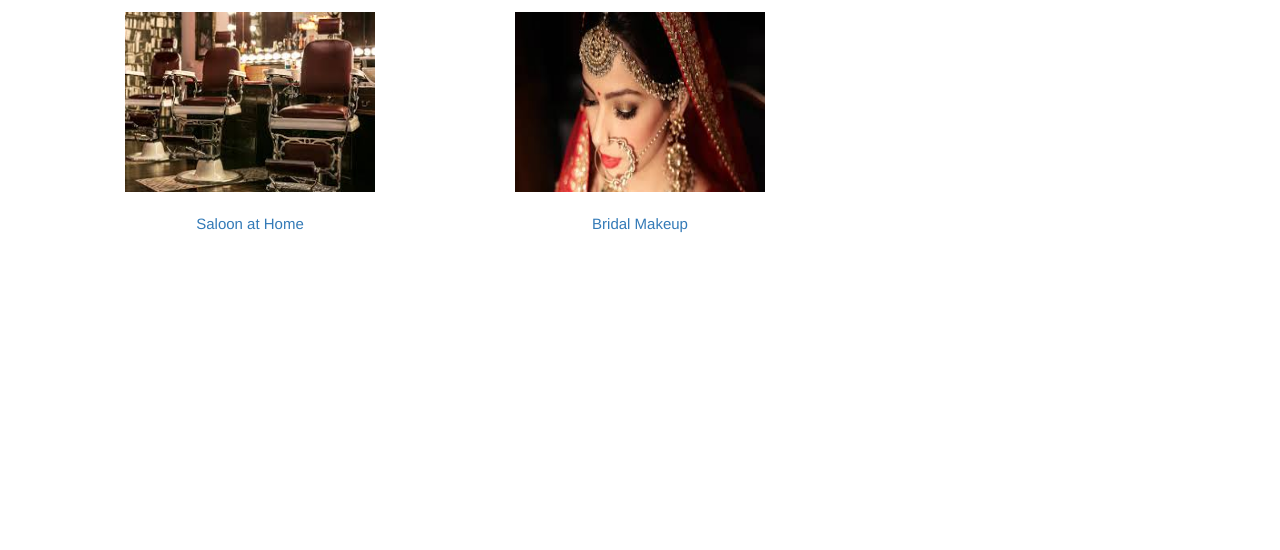
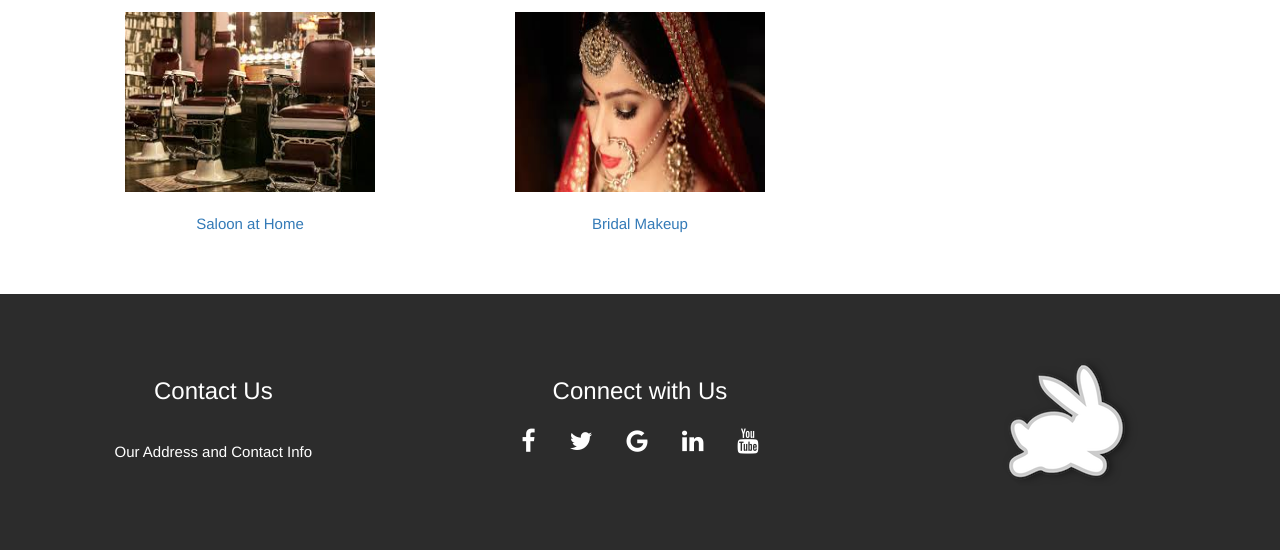
Before and after one commit to coyg7/Home-Services, a plain HTML site: page index.html in a window 1280 px wide. Shown: the part 1648-2198 px from the top of the page. Before the commit the page ends 1942 px from the top, so only its background shows below. Drawn offline with nearby package versions, Linux system fonts and the light colour scheme.

Commit message:
footer section added

```diff
--- a/css/style.css
+++ b/css/style.css
@@ -99,4 +99,3 @@
 	h4{
 	font-size: 0.9em;
 	}
-	}
--- a/index.html
+++ b/index.html
@@ -17,7 +17,30 @@
 
 
   <style>
+  	footer{
+		width: 100%;
+		background-color: #2c2c2c;
+		padding: 5%;
+		color: #fff;
+	}
 
+	.fa{
+		padding: 15px;
+		font-size: 25px;
+		color: #fff;
+	}
+
+	.fa:hover{
+		color: #4c4c4c;
+		text-decoration: none;
+	}
+
+	@media (max-width: 900px){
+		.fa{
+			font-size: 20px;
+			padding: 10px;
+		}
+	}
 </style>
 
 </head>
@@ -303,6 +326,27 @@
 <!--PopUp windows ends-->
 
 
+	<footer class="container-fluid text-center">
+		<div class="row">
+			<div class="col-sm-4">
+				<h3>Contact Us</h3>
+				<br>
+				<h4>Our Address and Contact Info</h4>
+			</div>
+			<div class="col-sm-4">
+				<h3>Connect with Us</h3>
+				<a href="#" class="fa fa-facebook"></a>
+				<a href="#" class="fa fa-twitter"></a>
+				<a href="#" class="fa fa-google"></a>
+				<a href="#" class="fa fa-linkedin"></a>
+				<a href="#" class="fa fa-youtube"></a>
+			</div>
+			<div class="col-sm-4">
+				<img src="img/bunny.png" class="icon">
+			</div>
+		</div>
+	</footer>
+
 
 </body>
 </html>
```
